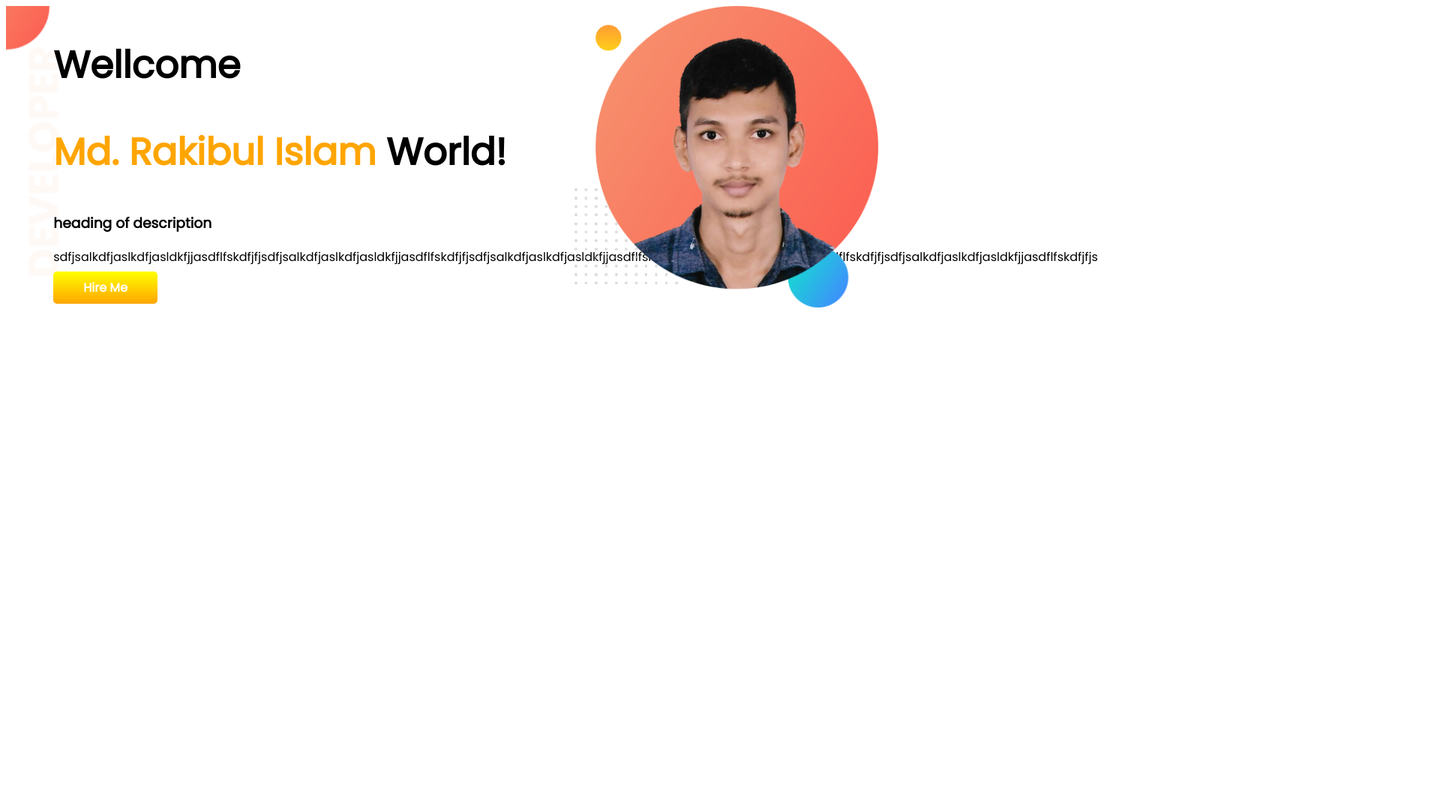
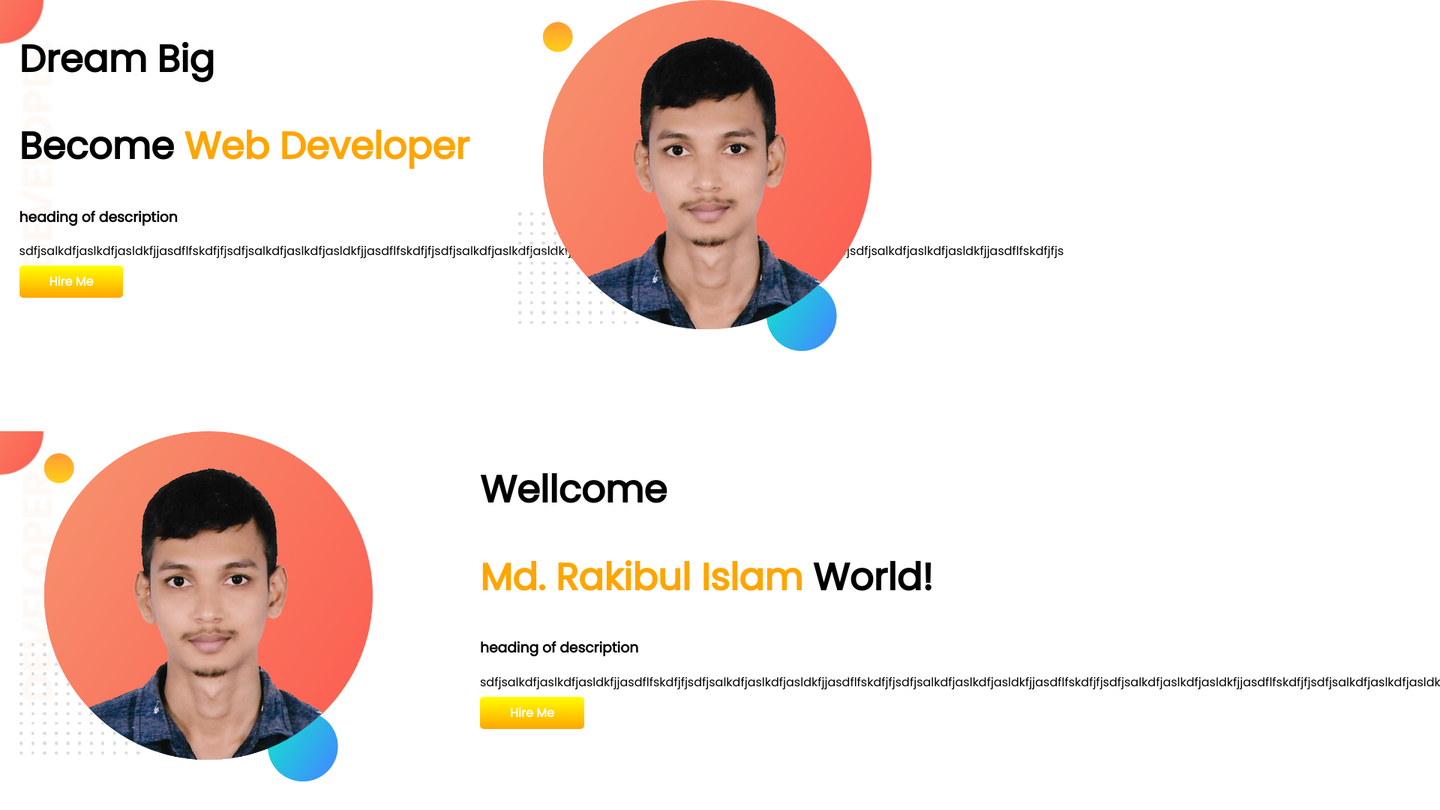
Before and after one commit to raaakib0/developer-portfolio, a plain HTML site: page index.html in a window 1280 px wide. Shown: the top 1080 px of the page at 75% size, 1920 px wide, since content can reach past the window. Before the commit the page ends 800 px from the top, so only its background shows below. Drawn offline with Linux system fonts and the light colour scheme; a web font is replaced by a local one.

Commit message:
2nd section

```diff
--- a/index.html
+++ b/index.html
@@ -13,8 +13,8 @@
 <body>
     <section class="banner" >
     <div class="half-width">
-   <h1>Wellcome</h1>
-   <h1> <span class="orng-color" > Md. Rakibul Islam </span>World!</h1>
+   <h1>Dream Big</h1>
+   <h1> Become <span class="orng-color" >Web Developer </span></h1>
    <h3>heading of description</h3>
    <p>sdfjsalkdfjaslkdfjasldkfjjasdflfskdfjfjsdfjsalkdfjaslkdfjasldkfjjasdflfskdfjfjsdfjsalkdfjaslkdfjasldkfjjasdflfskdfjfjsdfjsalkdfjaslkdfjasldkfjjasdflfskdfjfjsdfjsalkdfjaslkdfjasldkfjjasdflfskdfjfjs</p>
 <a  class="link-button" target="_blank" href="https://www.linkedin.com/in/md-rakibul-islam-943a90212">Hire Me</a>
@@ -25,5 +25,23 @@
    <img src="images/my-bg.png" alt="">
 </div>
 </section>
+<section class="banner">
+
+
+    <div class="half-width">
+        <img src="images/my-bg.png" alt="">
+    </div>
+
+    <div class="half-width">
+        <h1>Wellcome</h1>
+        <h1> <span class="orng-color"> Md. Rakibul Islam </span>World!</h1>
+        <h3>heading of description</h3>
+        <p>sdfjsalkdfjaslkdfjasldkfjjasdflfskdfjfjsdfjsalkdfjaslkdfjasldkfjjasdflfskdfjfjsdfjsalkdfjaslkdfjasldkfjjasdflfskdfjfjsdfjsalkdfjaslkdfjasldkfjjasdflfskdfjfjsdfjsalkdfjaslkdfjasldkfjjasdflfskdfjfjs
+        </p>
+        <a class="link-button" target="_blank" href="https://www.linkedin.com/in/md-rakibul-islam-943a90212">Hire Me</a>
+
+    </div>
+
+</section>
 </body>
 </html>
--- a/style.css
+++ b/style.css
@@ -1,6 +1,7 @@
 body{
     font-family: 'Macondo', cursive;
 font-family: 'Poppins', sans-serif;
+margin: 0;
 }
 h1{
     font-size: 50px;
@@ -10,10 +11,11 @@ h1{
 }
 section{
     display: flex;
+    margin-bottom: 100px;
 }
 .half-width{
     width: 50%;
-    padding-left: 5%;
+    padding-left: 2%;
 }
 .half-width img{
     width: 80%;
@@ -30,3 +32,8 @@ section{
     background-image: url(images/top-banner.png);
     background-repeat: no-repeat;
 }
+.dream {
+    background-image: url(images/dream-bg.png);
+    background-repeat: no-repeat;
+    background-position: right;
+}
```
